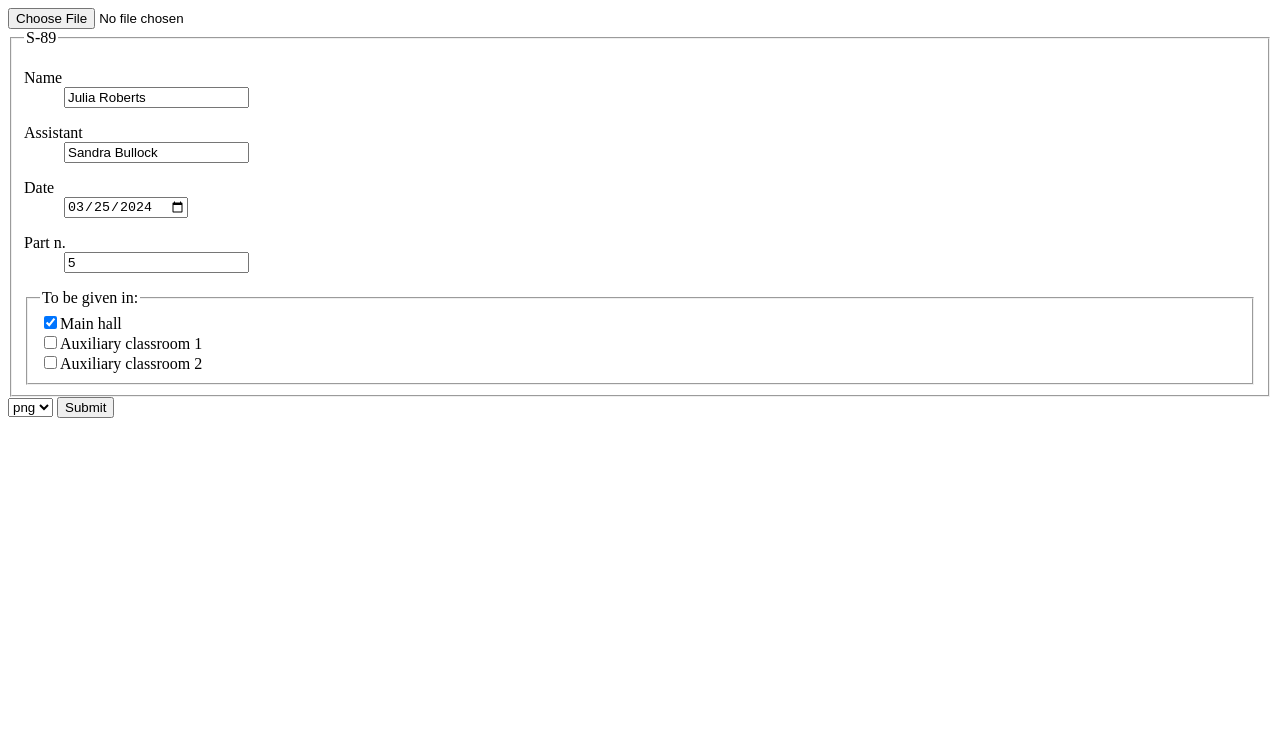
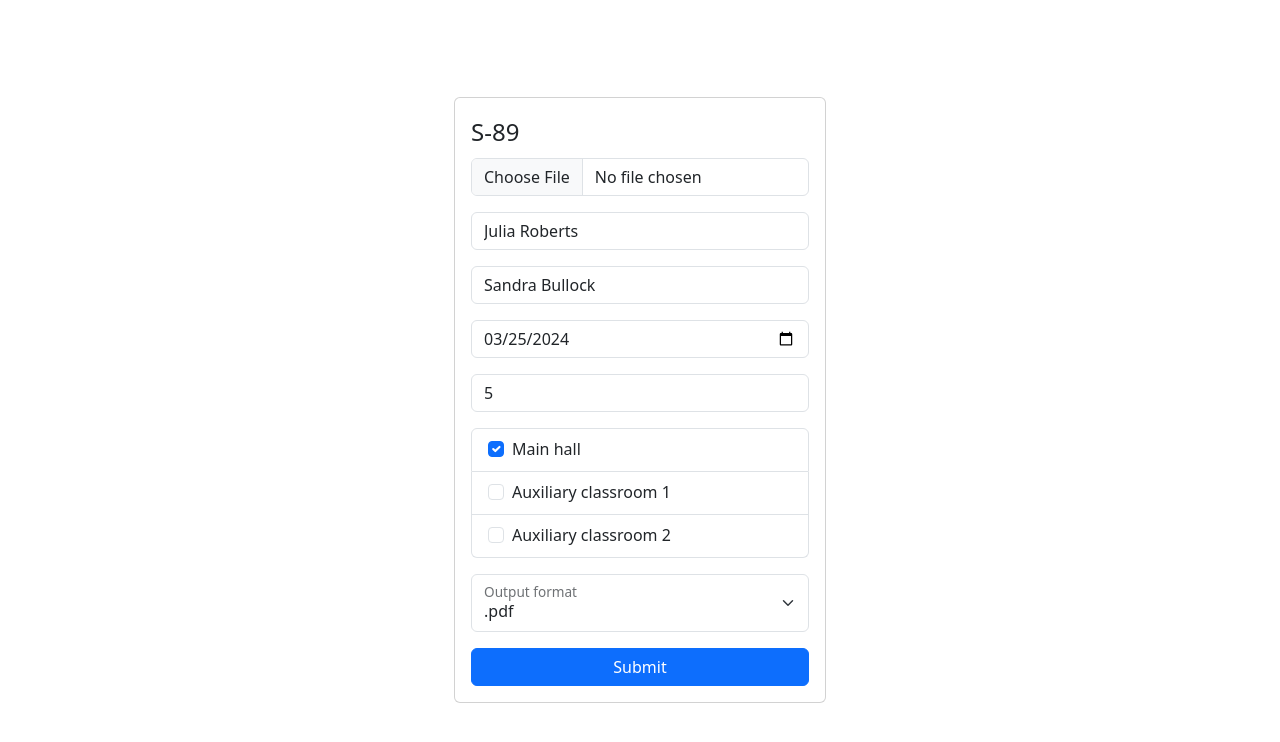
Before and after one commit to elvisoliveira/S-89, a plain HTML site: page index.html in a window 1280 px wide. Drawn offline with nearby package versions, Linux system fonts and the light colour scheme.

Commit message:
a luz no fim do túnel era um trem

```diff
--- a/index.html
+++ b/index.html
@@ -1,68 +1,97 @@
 <!DOCTYPE html>
 <html>
+
 <head>
     <meta charset="utf-8" />
-        <title>S-89</title>
+    <title>S-89 Filler</title>
+    <script src="https://unpkg.com/pdf-lib@1.14.0"></script>
     <script src="https://unpkg.com/pdfjs-dist@3.11.174/build/pdf.js"></script>
+    <script src="https://unpkg.com/downloadjs@1.4.7"></script>
+    <link href="https://unpkg.com/bootstrap@5.3.3/dist/css/bootstrap.min.css" rel="stylesheet" />
 </head>
-    <body>
-        <input type="file" />
+
+<body style="height: 100vh;">
+    <main class="container d-flex align-items-center justify-content-center" style="height: 100%;">
+        <div class="card">
+            <div class="card-body">
+                <form action="#">
+                    <legend>S-89</legend>
                     <fieldset>
-            <legend>S-89</legend>
-            <dl>
-                <dt><label for="name">Name</label></dt>
-                <dd><input type="text" name="name" value="Julia Roberts" /></dd>
-            </dl>
-            <dl>
-                <dt><label for="assistant">Assistant</label></dt>
-                <dd><input type="text" name="assistant" value="Sandra Bullock" /></dd>
-            </dl>
-            <dl>
-                <dt><label for="date">Date</label></dt>
-                <dd><input type="date" name="date" /></dd>
-            </dl>
-            <dl>
-                <dt><label for="part_number">Part n.</label></dt>
-                <dd><input type="number" name="part_number" value="5" /></dd>
-            </dl>
-            <fieldset>
-                <legend>To be given in:</legend>
-                <input type="checkbox" name="main_hall" checked />Main hall<br />
-                <input type="checkbox" name="auxiliary_classroom_1" />Auxiliary classroom 1<br />
-                <input type="checkbox" name="auxiliary_classroom_2" />Auxiliary classroom 2
+                        <div class="mb-3">
+                            <input class="form-control" type="file" />
+                        </div>
+                        <div class="mb-3">
+                            <input class="form-control" type="text" name="name" value="Julia Roberts" />
+                        </div>
+                        <div class="mb-3">
+                            <input class="form-control" type="text" name="assistant" value="Sandra Bullock" />
+                        </div>
+                        <div class="mb-3">
+                            <input class="form-control" type="date" name="date" />
+                        </div>
+                        <div class="mb-3">
+                            <input class="form-control" type="number" name="part_number" value="5" />
+                        </div>
+                        <div class="mb-3">
+                            <ul class="list-group">
+                                <li class="list-group-item">
+                                    <div class="form-check">
+                                        <input type="checkbox" class="form-check-input" name="main_hall" id="main_hall" checked />
+                                        <label class="form-check-label" for="main_hall">Main hall</label>
+                                    </div>
+                                </li>
+                                <li class="list-group-item">
+                                    <div class="form-check">
+                                        <input type="checkbox" class="form-check-input" name="auxiliary_classroom_1" id="auxiliary_classroom_1" />
+                                        <label class="form-check-label" for="auxiliary_classroom_1">Auxiliary classroom 1</label>
+                                    </div>
+                                </li>
+                                <li class="list-group-item">
+                                    <div class="form-check">
+                                        <input type="checkbox" class="form-check-input" name="auxiliary_classroom_2" id="auxiliary_classroom_2" />
+                                        <label class="form-check-label" for="auxiliary_classroom_2">Auxiliary classroom 2</label>
+                                    </div>
+                                </li>
+                            </ul>
+                        </div>
+                        <div class="mb-3 form-floating">
+                            <select class="form-select" id="output">
+                                <option value="pdf">.pdf</option>
+                                <option value="png">.png</option>
+                            </select>
+                            <label for="output">Output format</label>
+                        </div>
                     </fieldset>
-        </fieldset>
-        <select>
-            <option value="png">png</option>
-            <option value="pdf">pdf</option>
-        </select>
-        <input type="submit" />
+                    <input class="btn btn-primary w-100" type="submit" />
+                </form>
+            </div>
+        </div>
+    </main>
     <script type="text/javascript">
         const fingerprints = [
-                [ "c13d94a8148dbeb4e0dee06f1844234a", "30adb6e10994a04c581f8f05689681fb" ], // Dutch                [S-89_O]
-                [ "a1d39d1a9dde564f60f0d79f6f723cfc", "fc8ec86bdc56847d9361c7226942175f" ], // English              [S-89_E]
-                [ "aacd852415010fed91252a89b62afbf5", "e26e6acd0b08074704c91488c21e4cde" ], // Amharic              [S-89_AM]
-                [ "1c3f79bea49cd098749574956c1a1ac0", "fbe3f2cf5f151042a3c57e0bf01b615f" ], // Arabic               [S-89_A]
-                [ "868f7e114f20dc64542befbd4e4cc9a2", "5a5555a14d460cc37901a978f40c8693" ], // Bulgarian            [S-89_BL]
-                [ "0c5898655ceb602dc33de27476c8f3ca", "7416fd668b473aa9c5c05f6724d59e08" ], // Chinese (simplified) [S-89_CHS]
-                [ "5e6ea361c5c3b3628fff9cef287792a8", "b633d5e2e47845f73e11cd6b3e3e0d56" ], // French               [S-89_F]
-                [ "df11fb5e7c61cbe05fd819fe53485ad1", "1c50d2ab39bb26633a537063dacc6a77" ], // Italian              [S-89_I]
-                [ "2360d0c5a8370e3dba62cdbbaf2c1fa4", "36b2b7b6106b7b4bb7193d1d45a12b6c" ], // Japanese             [S-89_J]
-                [ "6f56ffe5952946cded97ee17282652ff", "b3d27d8ffab807942ef764240186987d" ], // Kabuverdianu         [S-89_KBV]
-                [ "d0ec2f9e3dc2632f3303372f9fa2b99b", "3ef4d480cec90943295fddbae9ed3c47" ], // Papiamento           [S-89_PA]
-                [ "c58700290c03e8289fa0ffd1b0f74a66", "034648aeb02f8bd3ced52076b0c2ebf7" ], // Persian              [S-89_PR]
+            ["c13d94a8148dbeb4e0dee06f1844234a", "30adb6e10994a04c581f8f05689681fb"], // Dutch                [S-89_O]
+            ["a1d39d1a9dde564f60f0d79f6f723cfc", "fc8ec86bdc56847d9361c7226942175f"], // English              [S-89_E]
+            ["aacd852415010fed91252a89b62afbf5", "e26e6acd0b08074704c91488c21e4cde"], // Amharic              [S-89_AM]
+            ["1c3f79bea49cd098749574956c1a1ac0", "fbe3f2cf5f151042a3c57e0bf01b615f"], // Arabic               [S-89_A]
+            ["868f7e114f20dc64542befbd4e4cc9a2", "5a5555a14d460cc37901a978f40c8693"], // Bulgarian            [S-89_BL]
+            ["0c5898655ceb602dc33de27476c8f3ca", "7416fd668b473aa9c5c05f6724d59e08"], // Chinese (simplified) [S-89_CHS]
+            ["5e6ea361c5c3b3628fff9cef287792a8", "b633d5e2e47845f73e11cd6b3e3e0d56"], // French               [S-89_F]
+            ["df11fb5e7c61cbe05fd819fe53485ad1", "1c50d2ab39bb26633a537063dacc6a77"], // Italian              [S-89_I]
+            ["2360d0c5a8370e3dba62cdbbaf2c1fa4", "36b2b7b6106b7b4bb7193d1d45a12b6c"], // Japanese             [S-89_J]
+            ["6f56ffe5952946cded97ee17282652ff", "b3d27d8ffab807942ef764240186987d"], // Kabuverdianu         [S-89_KBV]
+            ["d0ec2f9e3dc2632f3303372f9fa2b99b", "3ef4d480cec90943295fddbae9ed3c47"], // Papiamento           [S-89_PA]
+            ["c58700290c03e8289fa0ffd1b0f74a66", "034648aeb02f8bd3ced52076b0c2ebf7"], // Persian              [S-89_PR]
             // Pidgin (West Africa)
-                [ "b9bc16eb3f5bb90b8c3f77b6ddb8b9a7", "1399c4627a61137d31314c07db2e468b" ], // Polish      [S-89_P]
-                [ "3d28d86db52314fb788a0082658f4bc0", "a961062e236951caa0a4aef36d52f58d" ], // Portuguese  [S-89_T]
-                [ "d716a99f61efb08f8ed1008ebf2e866d", "af8aea8d52dea2838da440248e686951" ], // Punjabi     [S-89_PJ]
-                [ "45130ca2c426cfccce546f1b73daaa0c", "fa3c69ccb8a72e83d498138f4bbafca6" ], // Romanian    [S-89_M]
-                [ "07f8df6c5a31a3fd95cbca5472db9ef9", "8dea773036e312f9bd1db9dcd2cd8a55" ], // Russian     [S-89_U]
-                [ "e23614e53cc93e8b882e733ad7e26f57", "6d312561ddc1105fc4499c9ad24c922f" ], // Spanish     [S-89_S]
-                [ "a0c25d3ee03cc61de9e3f24a6e56f4ef", "da8dc23d8de846af96d44d4ae53d5baa" ], // Sranantongo [S-89_SR]
-                [ "55ec3e24d7a6fcc85df25265d0c4fb3a", "af1df685760ba6b08a8adc629ef88271" ], // Tigrinya    [S-89_TI]
-                [ "ae7c31219c687e3a14e8f4bbce907a9d", "6575de530864ba199a75d1a67c86bab6" ], // Twi         [S-89_TW]
+            ["b9bc16eb3f5bb90b8c3f77b6ddb8b9a7", "1399c4627a61137d31314c07db2e468b"], // Polish               [S-89_P]
+            ["3d28d86db52314fb788a0082658f4bc0", "a961062e236951caa0a4aef36d52f58d"], // Portuguese           [S-89_T]
+            ["d716a99f61efb08f8ed1008ebf2e866d", "af8aea8d52dea2838da440248e686951"], // Punjabi              [S-89_PJ]
+            ["45130ca2c426cfccce546f1b73daaa0c", "fa3c69ccb8a72e83d498138f4bbafca6"], // Romanian             [S-89_M]
+            ["07f8df6c5a31a3fd95cbca5472db9ef9", "8dea773036e312f9bd1db9dcd2cd8a55"], // Russian              [S-89_U]
+            ["e23614e53cc93e8b882e733ad7e26f57", "6d312561ddc1105fc4499c9ad24c922f"], // Spanish              [S-89_S]
+            ["a0c25d3ee03cc61de9e3f24a6e56f4ef", "da8dc23d8de846af96d44d4ae53d5baa"], // Sranantongo          [S-89_SR]
+            ["55ec3e24d7a6fcc85df25265d0c4fb3a", "af1df685760ba6b08a8adc629ef88271"], // Tigrinya             [S-89_TI]
+            ["ae7c31219c687e3a14e8f4bbce907a9d", "6575de530864ba199a75d1a67c86bab6"], // Twi                  [S-89_TW]
         ];
-
         const fields = {
             name: {
                 id: 1,
@@ -93,11 +122,9 @@
                 type: "CheckBox"
             }
         };
-
         class S89 {
             constructor(doc) {
                 this.id = 900;
-
                 this.name = '';
                 this.assistant = '';
                 this.date = '';
@@ -105,40 +132,34 @@
                 this.main_hall = false;
                 this.auxiliary_classroom_1 = false;
                 this.auxiliary_classroom_2 = false;
-
                 this.annotations = {};
                 doc.getPage(1).then(content => content.getAnnotations()).then(annotations => {
                     annotations.forEach(annotation => {
                         this.annotations[annotation.fieldName] = annotation.id;
                     });
                 })
-
                 this.doc = doc;
             }
-
             save() {
                 Object.entries(fields).forEach(([name, info]) => {
                     const id = this.annotations[`${this.id}_${info.id}_${info.type}`];
-                        this.doc.annotationStorage.setValue(id, { value: this[name] });
+                    this.doc.annotationStorage.setValue(id, {
+                        value: this[name]
+                    });
                 });
                 return this.doc.saveDocument();
             }
-
             savePDF() {
-                    this.save().then(byteArray => {
-                        const file = new Blob([byteArray], {
-                            type: 'application/pdf;base64'
-                        });
-                        window.open(URL.createObjectURL(file));
-                    });
+                const self = this;
+                // Fix for PDF readers lacking the appearance dictionary (NeedAppearances)
+                this.save().then(byteArray => PDFLib.PDFDocument.load(byteArray).then(pdf => {
+                    pdf.save().then(file => download(file, `${self.date} - ${self.name}.pdf`, 'application/pdf'));
+                }));
             }
-
             saveImage() {
                 const self = this;
                 self.save().then(data => {
-                        pdfjsLib.getDocument({
-                            data
-                        }).promise.then(doc => {
+                    pdfjsLib.getDocument({ data }).promise.then(doc => {
                         doc.getPage(1).then(page => {
                             const viewport = page.getViewport({
                                 scale: 1.5
@@ -149,21 +170,25 @@
                             page.render({
                                 viewport,
                                 canvasContext: canvas.getContext('2d')
-                                }).promise.then(() => {
-                                    const link = document.createElement('a');
-                                    link.target = "_blank";
-                                    link.download = `Assignment of ${self.name} on ${self.date}.png`;
-                                    link.href= canvas.toDataURL().replace('image/png', 'image/octet-stream');
-                                    link.click();
-                                });
+                            }).promise.then(() => download(canvas.toDataURL(), `${self.date} - ${self.name}.png`, 'image/png'));
                         });
                     });
                 });
             }
         }
-
+        const message = function(message) {
+            const element = document.querySelector('.alert');
+            if (element) {
+                if(message) {
+                    element.innerText = message;
+                } else {
+                    element.remove();
+                }
+            } else if (message) {
+                document.querySelector('fieldset').insertAdjacentHTML('beforeend', `<div class="alert alert-danger">${message}</div>`);
+            }
+        }
         document.querySelector('input[type=date]').valueAsDate = new Date();
-
         document.querySelector('input[type=file]').addEventListener('change', function() {
             const reader = new FileReader();
             reader.onload = function() {
@@ -172,30 +197,34 @@
                     data: new Uint8Array(this.result)
                 }).promise.then(doc => {
                     if(!fingerprints.some(r => r.every((value, index) => doc.fingerprints[index] == value))) {
-                            alert('pdf not recognized'); return;
+                        message('You need to get the .pdf file from the official sources');
+                        return;
                     }
                     document.S89 = new S89(doc);
+                    message(false);
                 });
             }
             reader.readAsArrayBuffer(this.files[0]);
         }, false);
-
-            document.querySelector('input[type=submit]').addEventListener('click', function() {
+        document.querySelector('form').addEventListener('submit', function(e) {
+            e.preventDefault();
             if(!document.S89) {
-                    alert('pdf required'); return;
+                message('Source .pdf is required');
+                return;
             }
-
             Object.entries(fields).forEach(([name, info]) => {
                 document.S89[name] = document.querySelector(`input[name=${name}]`)[info.type == 'CheckBox' ? 'checked' : 'value'];
             });
-
-                switch (document.querySelector('select').value) {
+            switch(document.querySelector('select').value) {
                 case 'pdf':
-                        document.S89.savePDF(); break;
+                    document.S89.savePDF();
+                    break;
                 case 'png':
-                        document.S89.saveImage(); break;
+                    document.S89.saveImage();
+                    break;
             }
         });
     </script>
 </body>
+
 </html>
```
Lines whose indentation alone changed are shown as unchanged.
